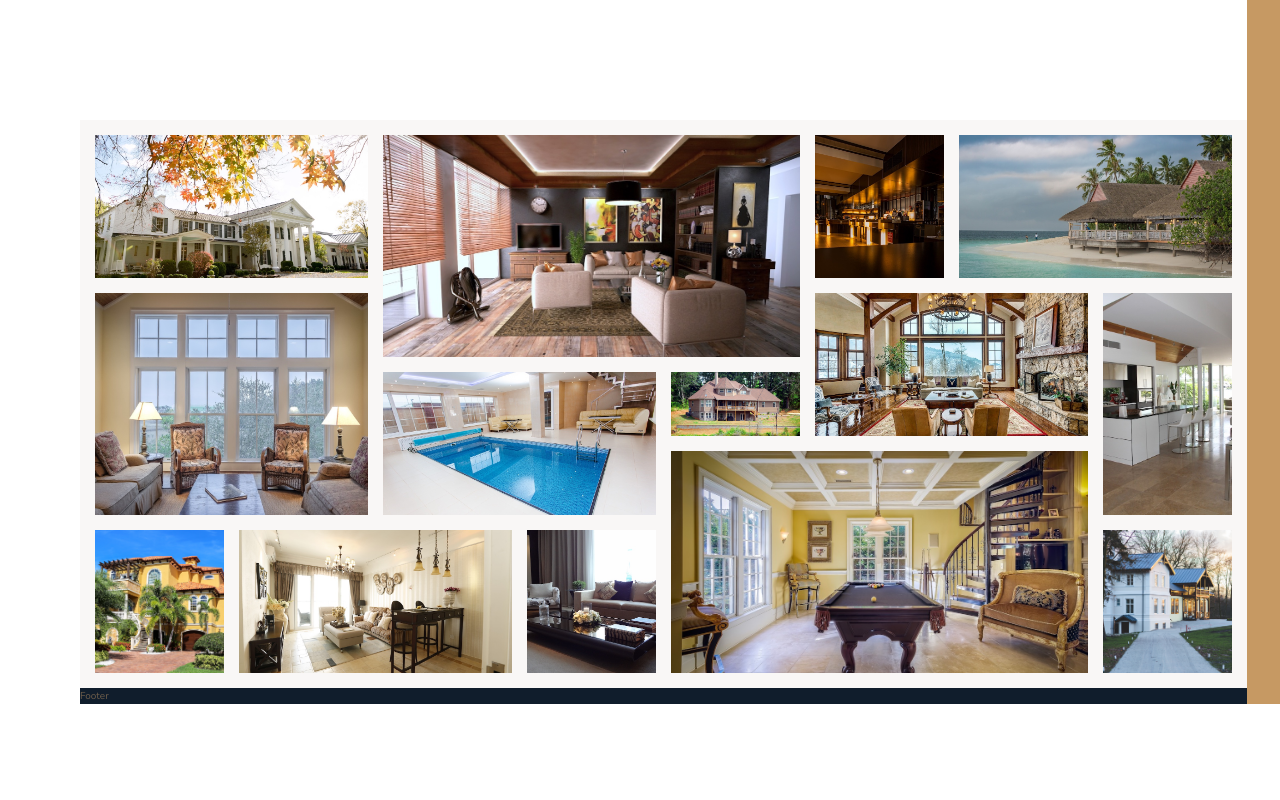
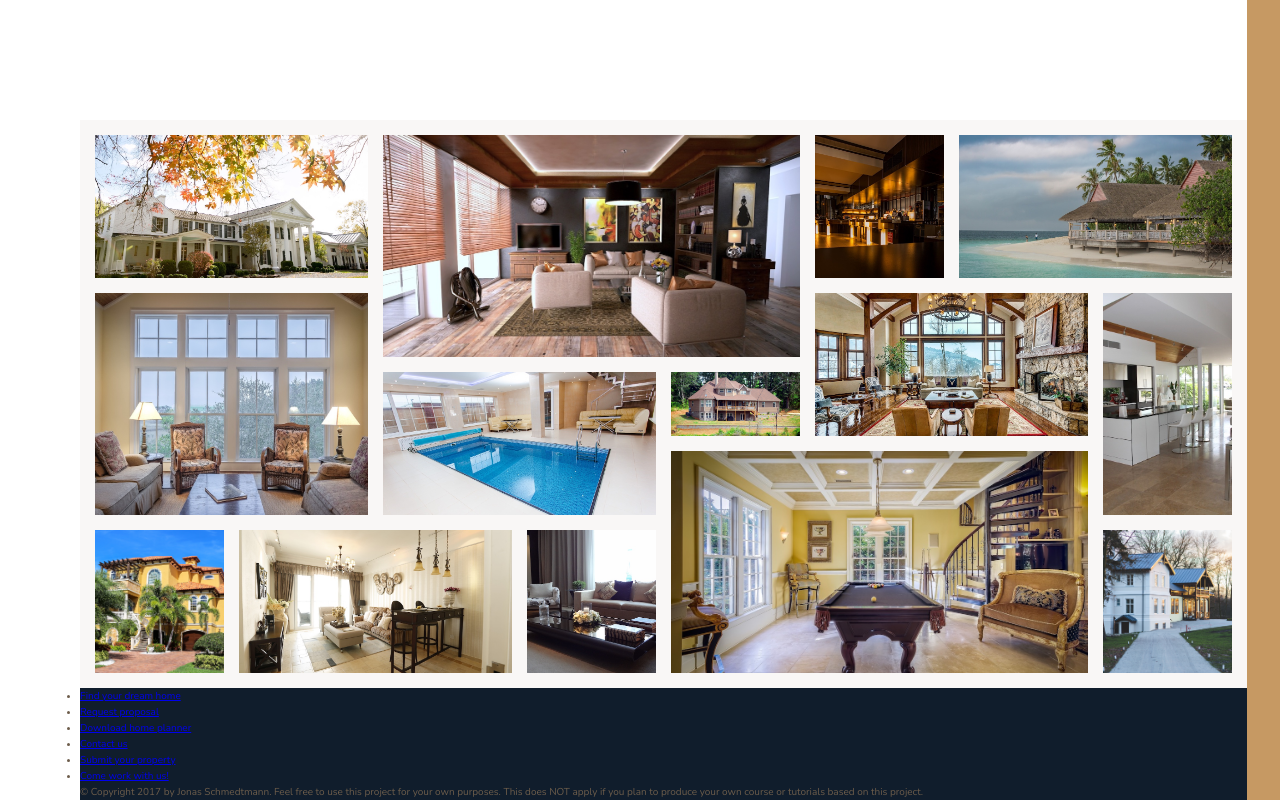
Before and after one commit to wemali05/grid, a website: page index.html in a window 1280 px wide. Shown: the part 2995-3795 px from the top of the page. Before the commit the page ends 3699 px from the top, so only its background shows below. Drawn offline with nearby package versions, Linux system fonts and the light colour scheme.

Commit message:
footer content

```diff
--- a/index.html
+++ b/index.html
@@ -333,7 +333,18 @@
     </section>
 
     <section class="footer">
-        Footer
+        <ul class="nav">
+            <li class="nav__item"><a href="#" class="nav__link">Find your dream home</a></li>
+            <li class="nav__item"><a href="#" class="nav__link">Request proposal</a></li>
+            <li class="nav__item"><a href="#" class="nav__link">Download home planner</a></li>
+            <li class="nav__item"><a href="#" class="nav__link">Contact us</a></li>
+            <li class="nav__item"><a href="#" class="nav__link">Submit your property</a></li>
+            <li class="nav__item"><a href="#" class="nav__link">Come work with us!</a></li>
+        </ul>
+        <p class="copyright">
+            &copy; Copyright 2017 by Jonas Schmedtmann. Feel free to use this project for your own purposes. This does
+            NOT apply if you plan to produce your own course or tutorials based on this project.
+        </p>
     </section>
 </body>
 
```
